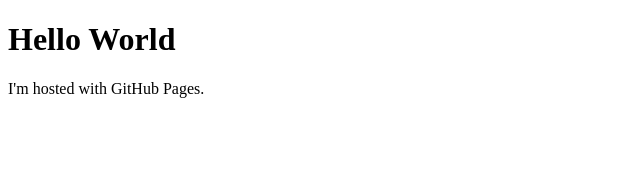
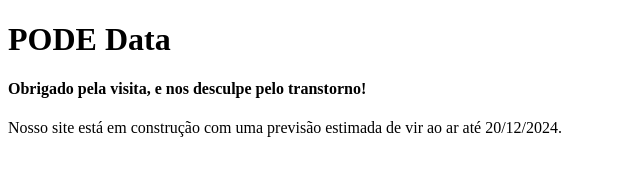
Before and after one commit to podedata/podedata.github.io, a plain HTML site: page index.html in a window 1280 px wide. Shown: the whole page, without its empty margins (0-640 px from the left). Drawn offline with Linux system fonts and the light colour scheme.

Commit message:
Update index.html
atualização do index referente site em construção

```diff
--- a/index.html
+++ b/index.html
@@ -1,7 +1,8 @@
 <!DOCTYPE html>
 <html>
 <body>
-<h1>Hello World</h1>
-<p>I'm hosted with GitHub Pages.</p>
+<h1>PODE Data</h1>
+  <h4>Obrigado pela visita, e nos desculpe pelo transtorno!</h4>
+  <p>Nosso site está em construção com uma previsão estimada de vir ao ar até 20/12/2024. </p>
 </body>
 </html>
```
